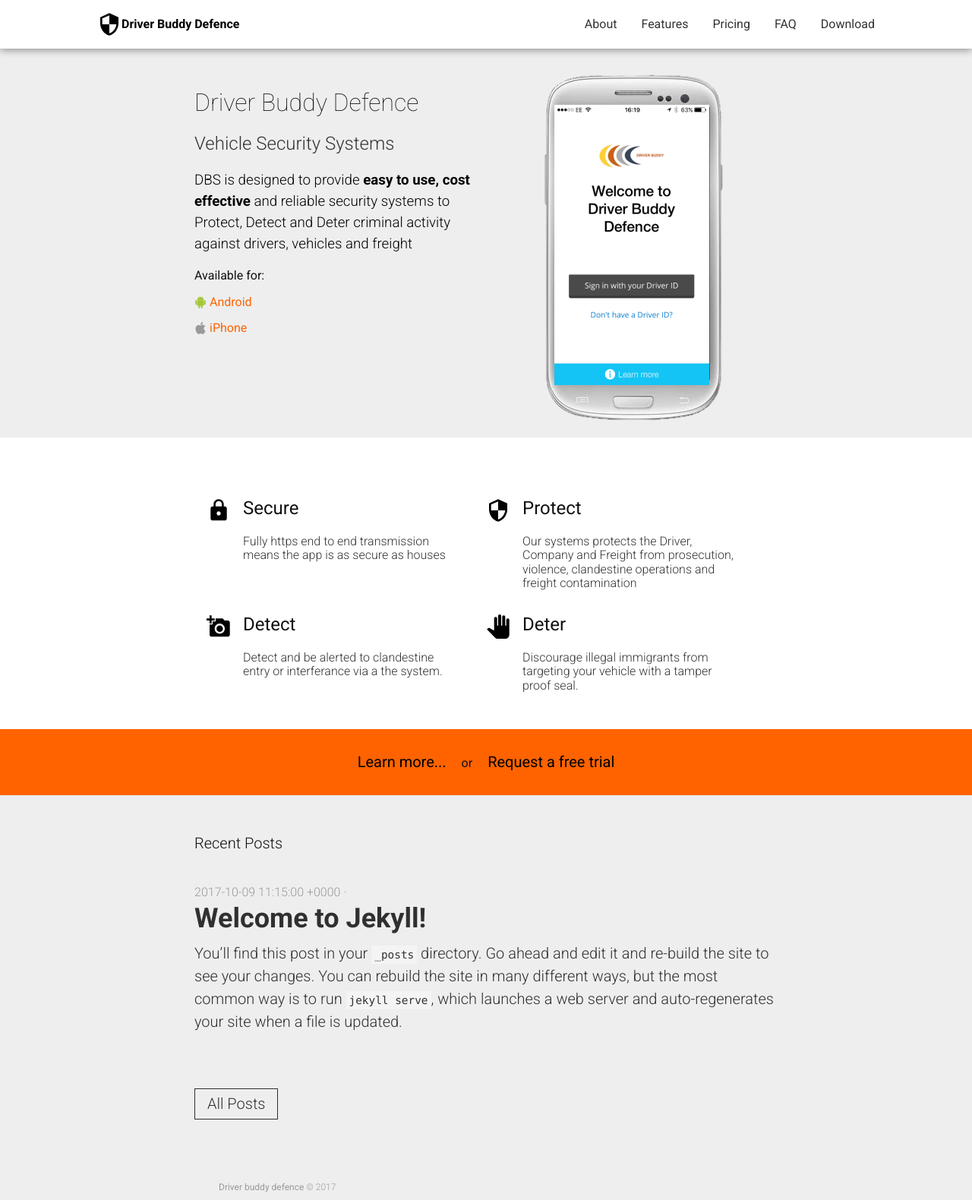
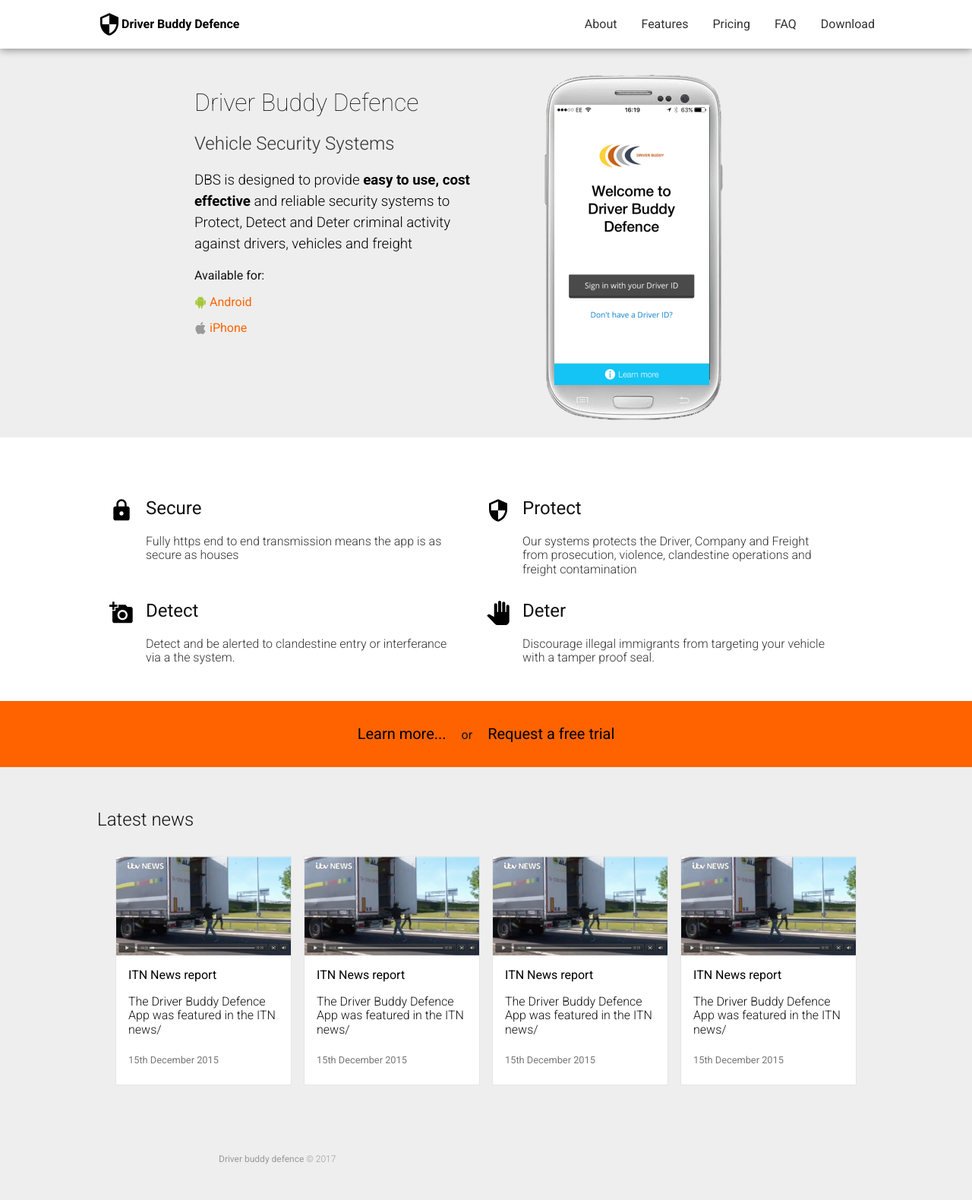
Before and after one commit to adster101/static.driverbuddydefence, a Jekyll site: the page built from index.md, in a window 1280 px wide. Shown: the whole page at 76% size. Built offline with Jekyll 4.4.1, drawn with Linux system fonts in a browser that asks for light colours; after the commit the page ends 1543 px from its top, so only the background shows below that.

Commit message:
Added blog cards...

```diff
--- a/_data/theme.yml
+++ b/_data/theme.yml
@@ -31,3 +31,21 @@ usps:
   - title: Deter
     blurb: Discourage illegal immigrants from targeting your vehicle with a tamper proof seal.
     image: /assets/images/pan_tool.svg
+news:
+  home:
+  - title: ITN News report
+    blurb: The Driver Buddy Defence App was featured in the ITN news/
+    image: /assets/images/ITN Screenshot.jpg
+    date: 15th December 2015
+  - title: ITN News report
+    blurb: The Driver Buddy Defence App was featured in the ITN news/
+    image: /assets/images/ITN Screenshot.jpg
+    date: 15th December 2015
+  - title: ITN News report
+    blurb: The Driver Buddy Defence App was featured in the ITN news/
+    image: /assets/images/ITN Screenshot.jpg
+    date: 15th December 2015
+  - title: ITN News report
+    blurb: The Driver Buddy Defence App was featured in the ITN news/
+    image: /assets/images/ITN Screenshot.jpg
+    date: 15th December 2015
--- a/_layouts/home.html
+++ b/_layouts/home.html
@@ -42,7 +42,7 @@ class: bg-light-gray
 </section>
 
 <section id="key-points" class="bg-white bg-center contain pt5-l pt3">
-  <div class="cf mw7 pa3 center p0-ns ">
+  <div class="cf mw8 pa3 center p0-ns ">
     {% for usp in site.data.theme.usps.home %}
     <div class="fl w-50-ns w-100 mb3-l mb2-m mb1">
       <div class="w-90">
@@ -70,29 +70,27 @@ class: bg-light-gray
 </section>
 
 <section class="flex justify-center mt3 pa3 p0-ns">
-
-  <div class="mw7 w-100">
-    <h3 class="f5 f4-ns fw3 mb0 pb2 bb b--light-gray">{{ site.data.theme.text.latest_articles | default: "Recent Posts" }}</h3>
-
-    {% for post in site.posts limit: site.data.theme.text.post_limit %}
-    <a class="link black-80 hover-silver" href="{{ post.url | relative_url }}">
-      <article class="post pv4 bb b--light-gray">
-        <div class="f5 fw3 silver lh-copy">
-          {% if post.last_modified_at %}
-          <span>{{ site.data.theme.text.updated }} <time>{{ post.last_modified_at | date: site.date_format }}</time></span>
-          {% else %}
-          <time>{{ post.date | date: site.date_format }}</time>
-          {% endif %}
-          <span class="ttl">&middot; {% include read_time.html %}</span>
+  <div class="mw8 w-100 ">
+    <h3 class="f4 f3-ns fw3 mb0 pb2 bb b--light-gray">{{ site.data.theme.text.latest_articles | default: "Latest news" }}</h3>
+    <div class="cf pa3 center p0-ns ">
+      {% for news in site.data.theme.news.home limit: 4 %}
+        <div class="fl w-25-ns w-50 mb3-l mb2-m mb1 pa2-ns">
+          <a class="link db black-80 hover-silver" href="{{ post.url | relative_url }}">
+            <article class="bg-white ba b--black-10 mw5 center">
+              <img src="{{ news.image }}" class="db w-100" />
+              <div class="pa3">
+                <a class="lh-title link dim">
+                  {{ news.title | escape }}
+                </a>
+                <p class="fw3 ">{{ news.blurb | remove: '<p>' | remove: '</p>' }}</p>
+                <small class="gray db pv2">
+                  {{ news.date }}
+                </small>
+              </div>
+            </article>
+          </a>
         </div>
-        <h3 class="f3 f2-ns fw6 lh-title mt0 mb0">{{ post.title | escape }}</h3>
-        <p class="f5 f4-ns fw3 lh-copy mv2">{{ post.excerpt | remove: '<p>' | remove: '</p>' }}</p>
-        <div class="f6 fw3 silver lh-copy mb0">{{ site.data.theme.text.read_more | capitalize }}</div>
-      </article>
-    </a>
-    {% endfor %}
-    <div class="inline-flex">
-      <a class="f5 f4-ns fw3 link black-80 hover-silver ba br2 bw1 mv4 pv2 ph3" href="{{ site.data.theme.text.full_archive_url | relative_url }}">{{ site.data.theme.text.full_archive | default: "All Posts" }}</a>
+      {% endfor %}
     </div>
   </div>
 </section>
--- a/_sass/_tachyons.scss
+++ b/_sass/_tachyons.scss
@@ -50,7 +50,7 @@
 @import 'scss/borders';
 @import 'scss/border-colors';
 //@import 'scss/border-radius';
-//@import 'scss/border-style';
+@import 'scss/border-style';
 //@import 'scss/border-widths';
 @import 'scss/box-shadow';
 //@import 'scss/code';
```
Also changed, not shown: assets/images/ITN Screenshot.jpg (added).
